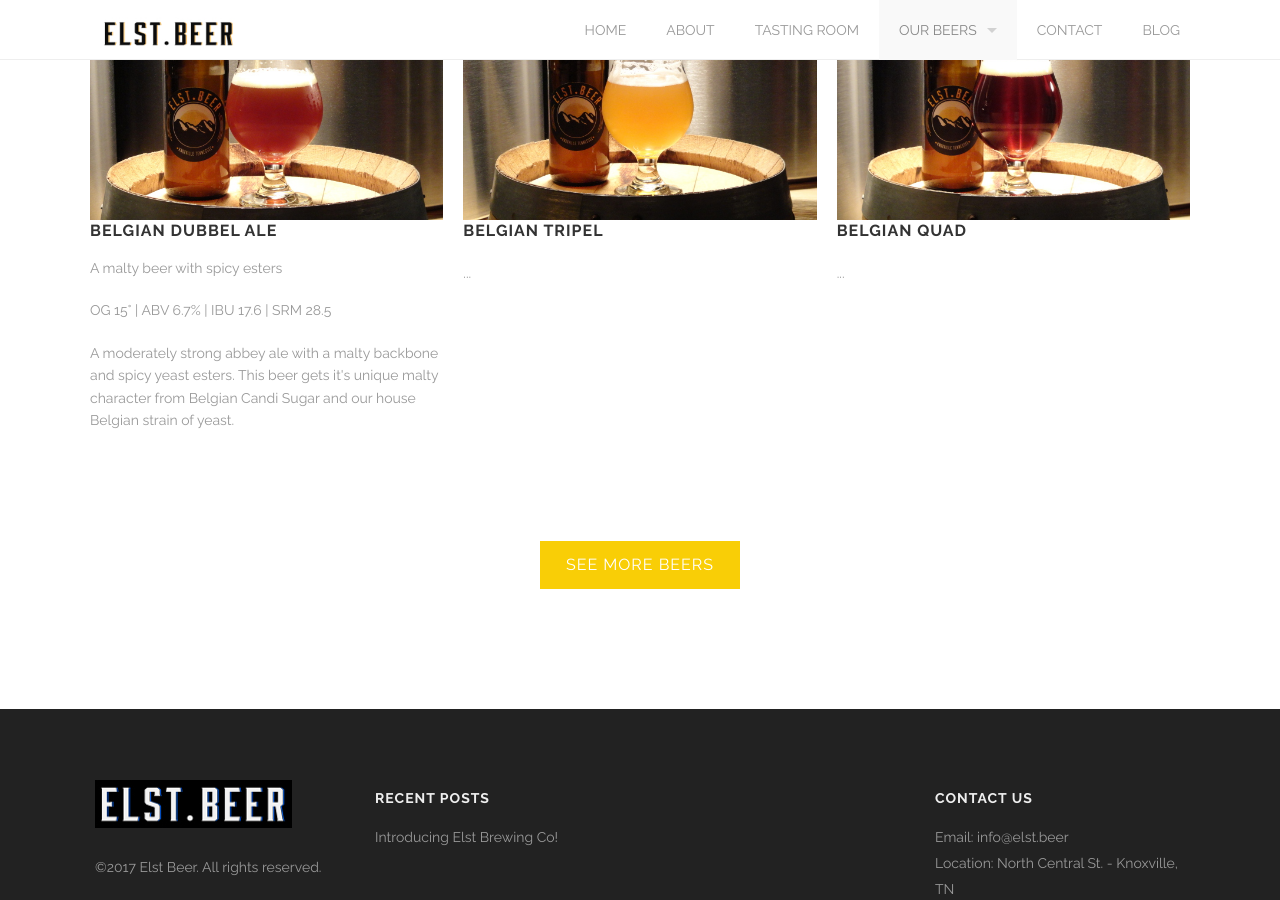
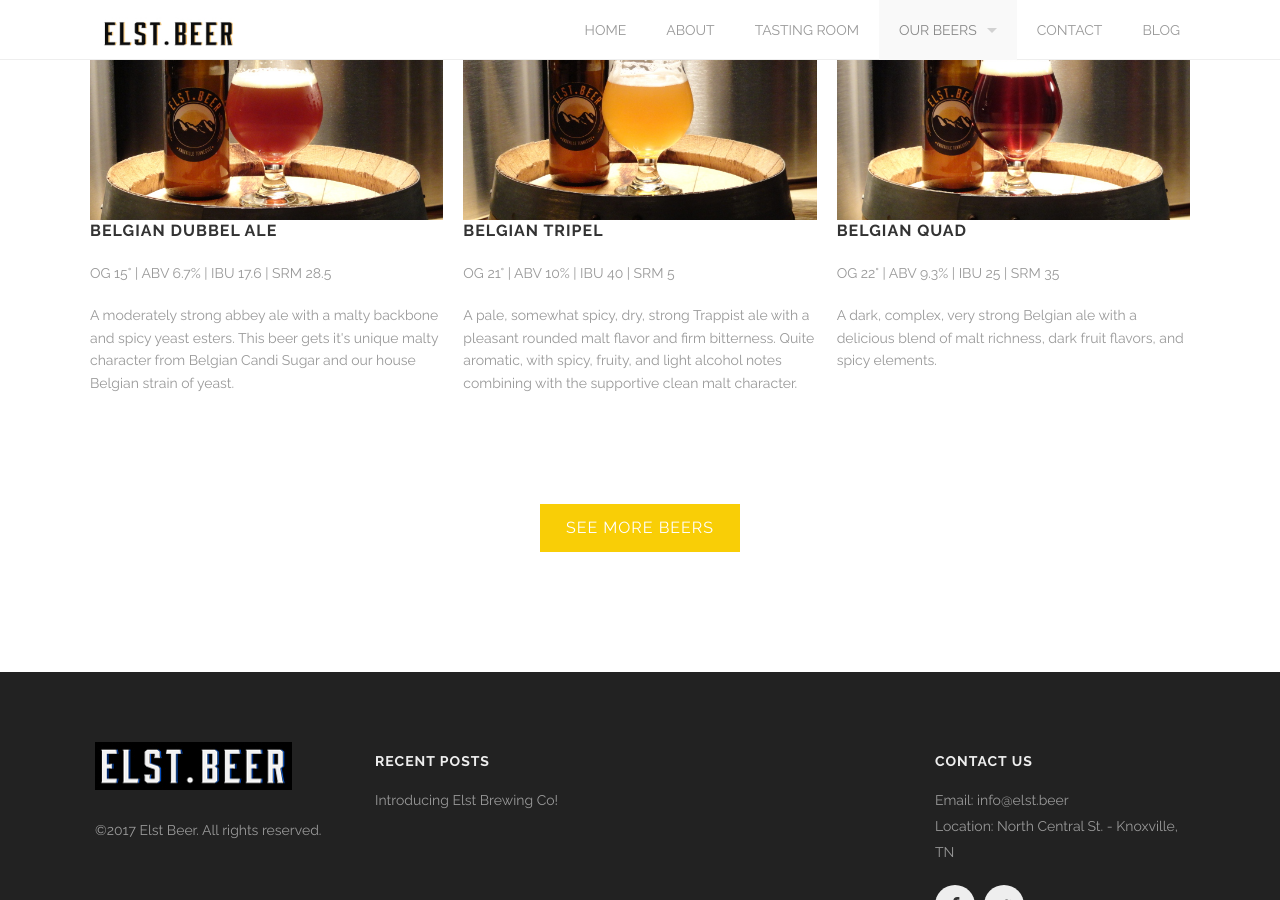
Before and after one commit to elst-beer/elst-beer.github.io, a Jekyll site: the page built from beers.html, in a window 1280 px wide and 900 px high, scrolled down 1015 px. Built offline with Jekyll 4.4.1, drawn with Linux system fonts in a browser that asks for light colours.

Commit message:
beer description updates

```diff
--- a/beers.html
+++ b/beers.html
@@ -30,17 +30,19 @@ draft_beers:
 bottle_beers:
   - image: images/beer/elst_dubbel.jpg
     title: Belgian Dubbel Ale
-    small_desc: A malty beer with spicy esters
+    no_small_desc: A malty beer with spicy esters
     desc: A moderately strong abbey ale with a malty backbone and spicy yeast esters.  This beer gets it's unique malty character from Belgian Candi Sugar and our house Belgian strain of yeast.
     stats: OG 15° | ABV 6.7% | IBU 17.6 | SRM 28.5
     class: graphic-design
   - image: images/beer/elst_tripel2.jpg
     title: Belgian Tripel
-    desc: ...
+    desc: A pale, somewhat spicy, dry, strong Trappist ale with a pleasant rounded malt flavor and firm bitterness. Quite aromatic, with spicy, fruity, and light alcohol notes combining with the supportive clean malt character.
+    stats: OG 21° | ABV 10% | IBU 40 | SRM 5
     class: web-design print
   - image: images/beer/elst_quad.jpg
     title: Belgian Quad
-    desc: ...
+    desc: A dark, complex, very strong Belgian ale with a delicious blend of malt richness, dark fruit flavors, and spicy elements.
+    stats: OG 22° | ABV 9.3% | IBU 25 | SRM 35
     class: brand
 
 ---
```
Also changed, not shown: index.html (+0 -28 lines), tasting_room.html (+0 -9 lines), 1 other file.
